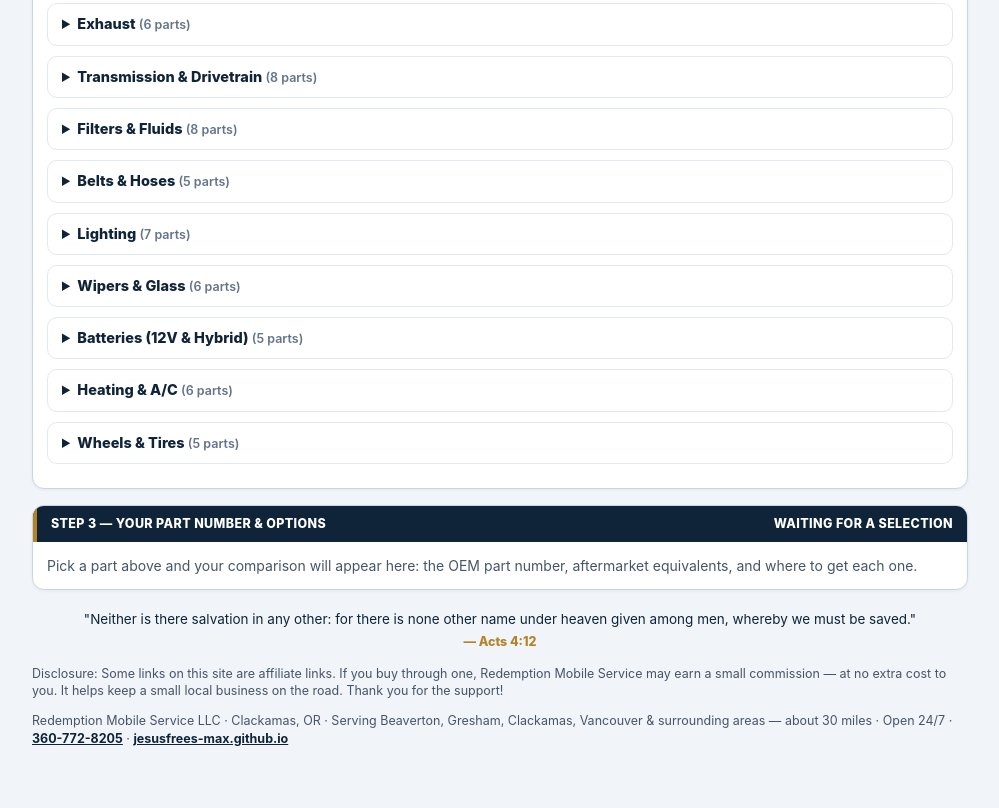
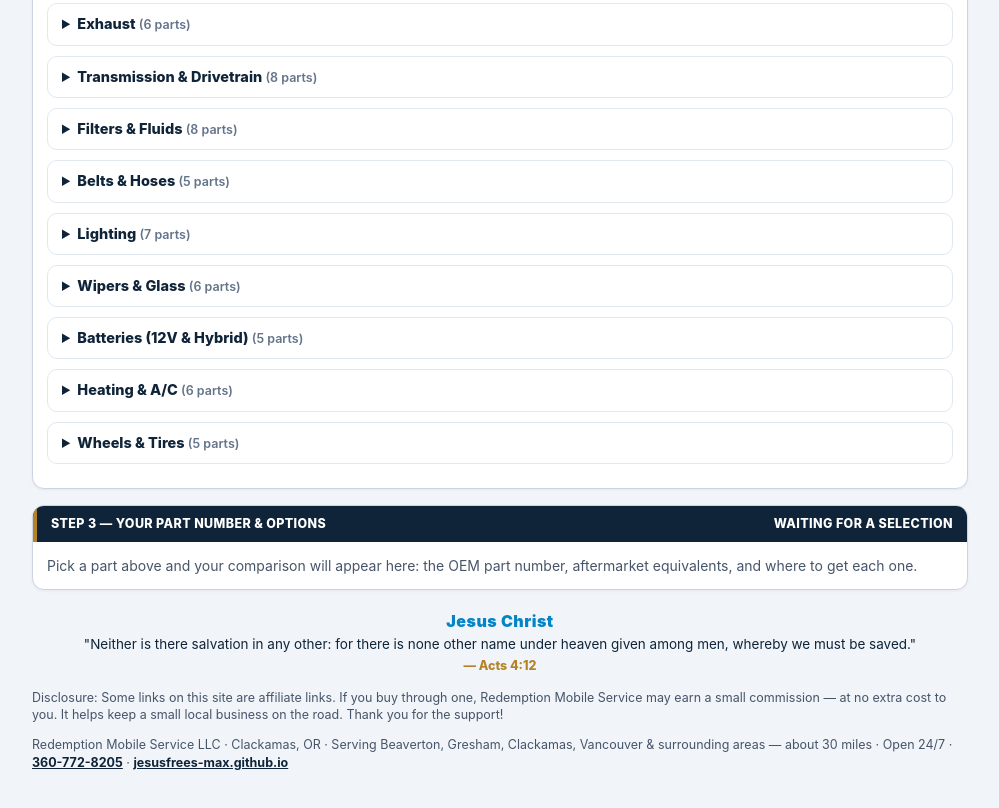
Before and after one commit to JESUSFREES-max/redemption-parts-finder, a plain HTML site: page index.html in a window 1280 px wide. Shown: the part 1074-1882 px from the top of the page, without its empty margins (140-1139 px from the left). Drawn offline with Linux system fonts and the light colour scheme.

Commit message:
Jesus Christ name above the footer verse

```diff
--- a/index.html
+++ b/index.html
@@ -147,7 +147,8 @@
     .variant-note { font-size: 13px; color: #334155; margin-top: 10px; }
     .variant-note b { color: #0f2439; }
     .footer { max-width: 960px; margin: 20px auto 0; padding: 0 12px; font-size: 12.5px; color: #475569; }
-    .footer .verse { color: #0f2439; font-size: 13.5px; text-align: center; margin: 18px 0 4px; }
+    .footer .verse-name { text-align: center; color: #0284c7; font-weight: 900; font-size: 16px; letter-spacing: .5px; margin: 18px 0 2px; }
+    .footer .verse { color: #0f2439; font-size: 13.5px; text-align: center; margin: 0 0 4px; }
     .footer .verse-ref { text-align: center; color: #b48327; font-weight: 800; margin: 0 0 14px; }
     .footer a { color: #0f2439; font-weight: 700; }
   </style>
@@ -223,6 +224,7 @@
   </div>
 
   <div class="footer">
+    <p class="verse-name">Jesus Christ</p>
     <p class="verse">"Neither is there salvation in any other: for there is none other name under heaven given among men, whereby we must be saved."</p>
     <p class="verse-ref">— Acts 4:12</p>
     <p>Disclosure: Some links on this site are affiliate links. If you buy through one, Redemption Mobile Service may earn a small commission — at no extra cost to you. It helps keep a small local business on the road. Thank you for the support!</p>
```
